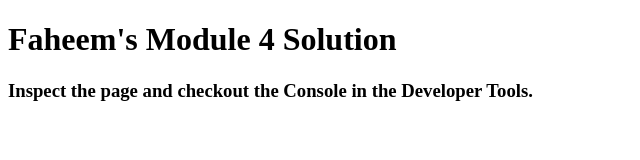
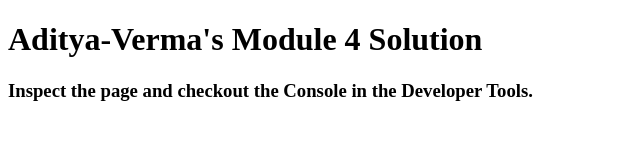
Before and after one commit to adityavermaa/module4-solution, a plain HTML site: page index.html in a window 1280 px wide. Shown: the whole page, without its empty margins (0-640 px from the left). Drawn offline with Linux system fonts and the light colour scheme.

Commit message:
Update index.html

```diff
--- a/index.html
+++ b/index.html
@@ -11,7 +11,7 @@
   <script src="script.js"></script>
 </head>
 <body>
-  <h1>Faheem's Module 4 Solution</h1>
+  <h1>Aditya-Verma's Module 4 Solution</h1>
   <h3>Inspect the page and checkout the Console in the Developer Tools.</h3>
 </body>
 </html>
```
